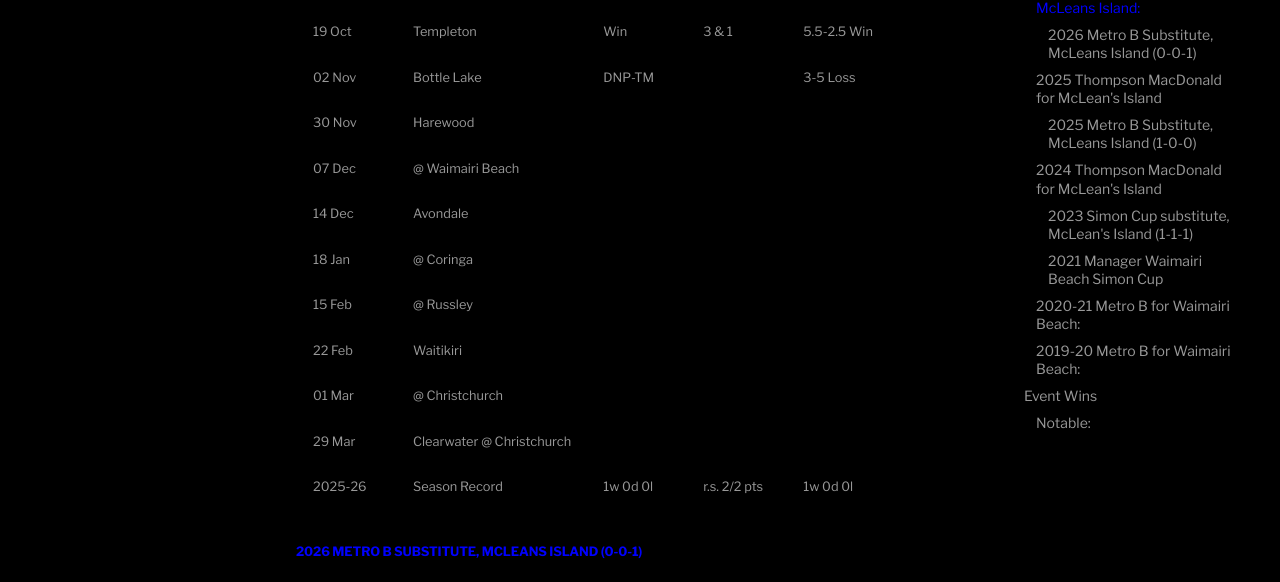
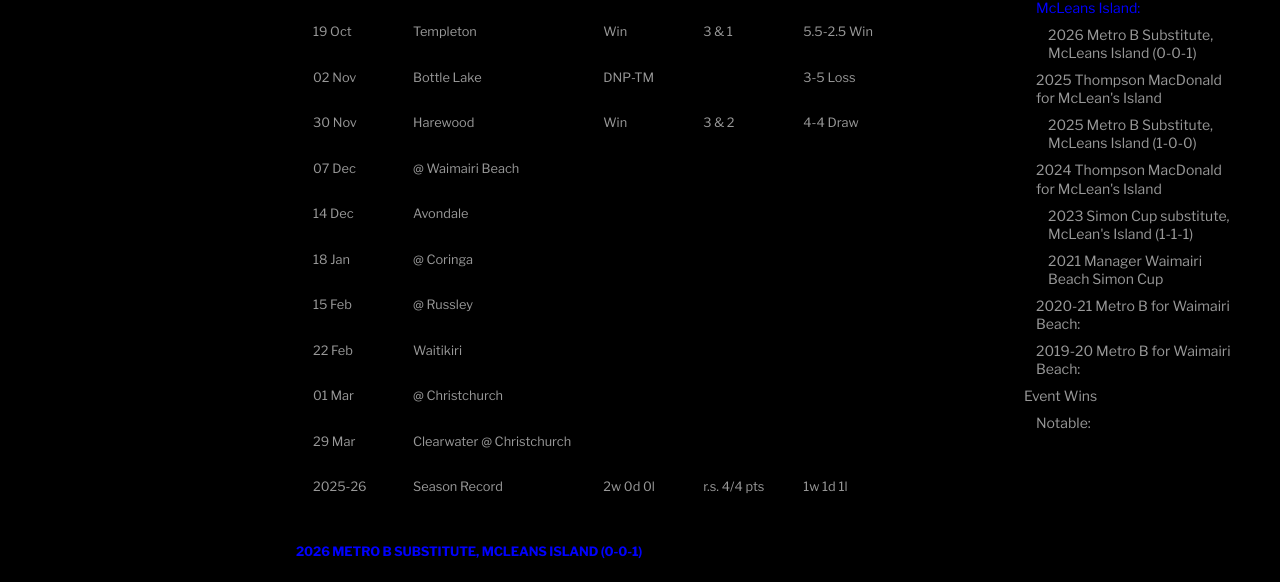
Before and after one commit to matchavez/matchavez.github.io, an MkDocs documentation site: the page built from docs/golf/tourneys.md, in a window 1280 px wide and 900 px high, scrolled down 260 px. Shown: the part 145-727 px from the top of the window. Built offline with MkDocs 1.6.1 and Material for MkDocs 9.7.7, drawn with Linux system fonts in a browser that asks for light colours; comment, search, counter and statistics services are not loaded.

Commit message:
[PUBLISHER] Merge #83

```diff
--- a/docs/golf/tourneys.md
+++ b/docs/golf/tourneys.md
@@ -14,7 +14,7 @@
 | ------- | ------------------------- | -------- | ------------ | ----------- |
 | 19 Oct  | Templeton                 | Win      | 3 & 1        | 5.5-2.5 Win |
 | 02 Nov  | Bottle Lake               | DNP-TM   |              | 3-5 Loss    |
-| 30 Nov  | Harewood                  |          |              |             |
+| 30 Nov  | Harewood                  | Win      | 3 & 2        | 4-4 Draw    |
 | 07 Dec  | @ Waimairi Beach          |          |              |             |
 | 14 Dec  | Avondale                  |          |              |             |
 | 18 Jan  | @ Coringa                 |          |              |             |
@@ -22,7 +22,7 @@
 | 22 Feb  | Waitikiri                 |          |              |             |
 | 01 Mar  | @ Christchurch            |          |              |             |
 | 29 Mar  | Clearwater @ Christchurch |          |              |             |
-| 2025-26 | Season Record             | 1w 0d 0l | r.s. 2/2 pts | 1w 0d 0l    |
+| 2025-26 | Season Record             | 2w 0d 0l | r.s. 4/4 pts | 1w 1d 1l    |
 
 ##### 2026 Metro B Substitute, McLeans Island (0-0-1)
 
```
